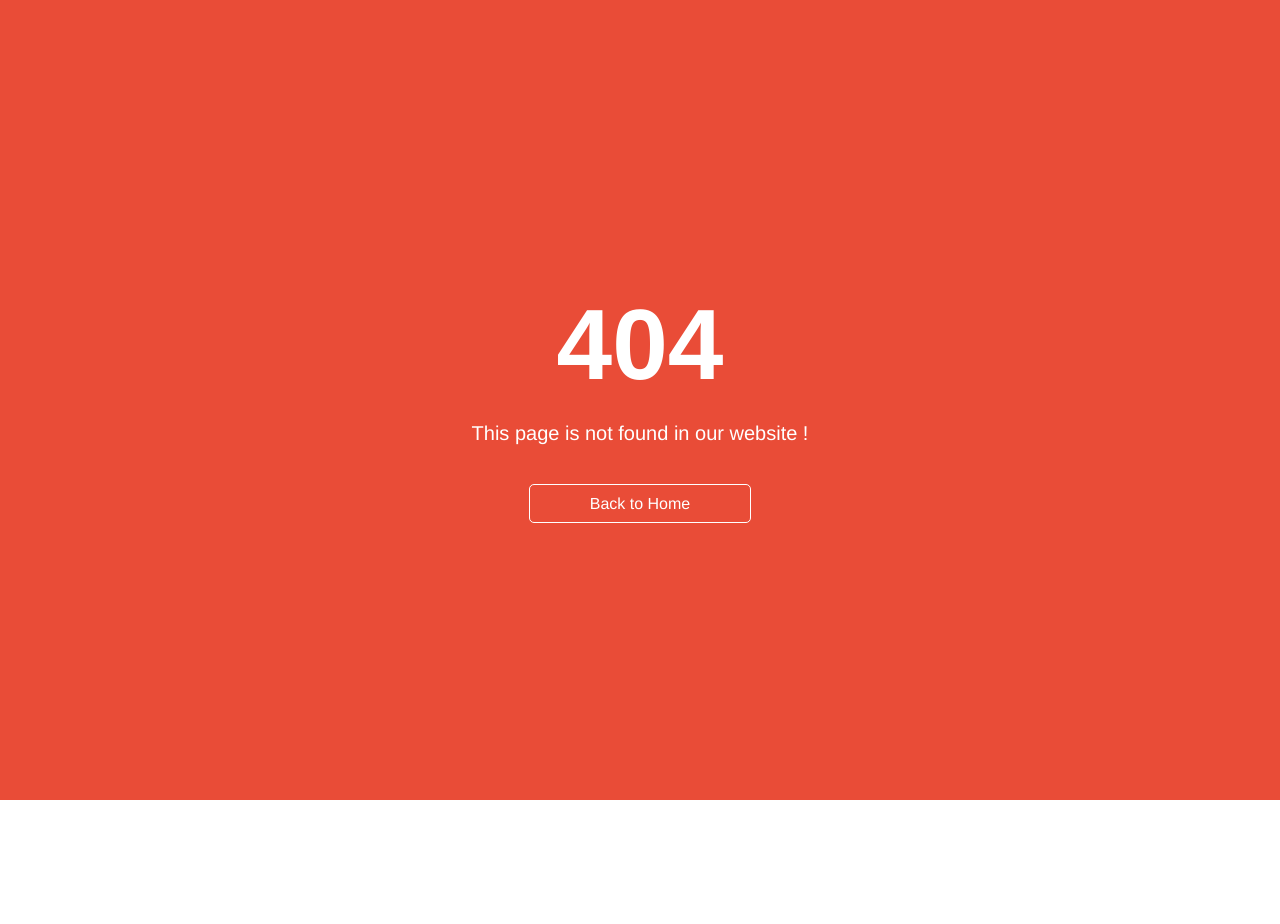
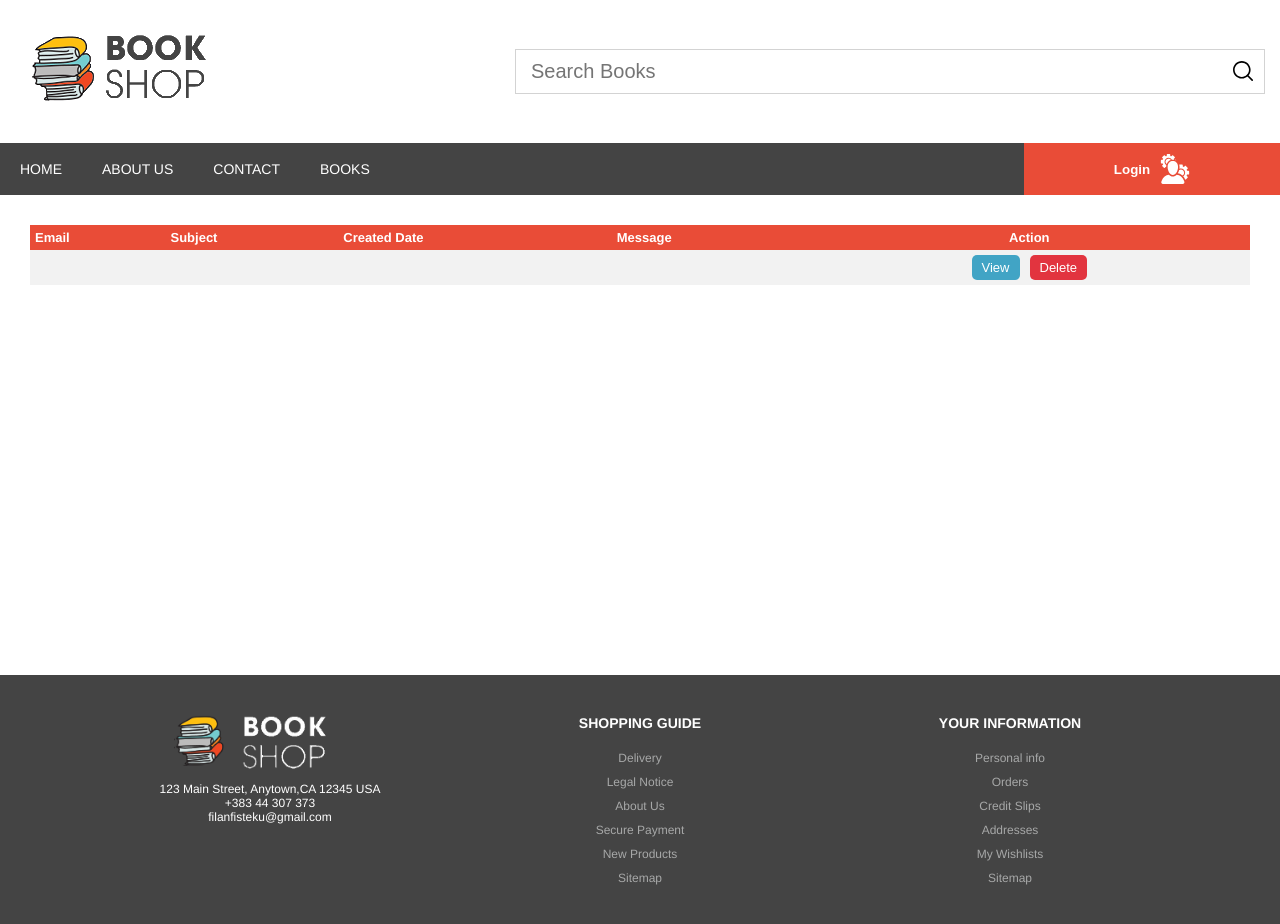
Before and after one commit to gk44739/ebook, a Vue app in the folder ebook/: page /ContactTable in a window 1280 px wide. Shown: the top 924 px of the page. Before the commit the page ends 800 px from the top, so only its background shows below. Built offline with nearby package versions, Linux system fonts and the light colour scheme.

Commit message:
Contact Table

```diff
--- /dev/null
+++ b/ebook/src/components/ContactTable.vue
@@ -0,0 +1,75 @@
+<template>
+    <div class="tabela-forma">
+        <table id="tabelaLibri" class="tabelaUser">
+            <tr>
+                <th>Email</th>
+                <th>Subject</th>
+                <th>Created Date</th>
+                <th>Message</th>
+                <th colspan="2">Action</th>
+            </tr>
+            <tr>
+                <td></td>
+                <td></td>
+                <td></td>
+                <td></td>
+                <td>
+                    <a>View</a>
+                    <a>Delete</a>
+                </td>
+            </tr>
+        </table>
+    </div>
+</template>
+
+<style scoped>
+    .tabela-forma{
+        width: 100%;
+        overflow: auto;
+        height: 450px;
+        margin-top: 30px;
+        padding: 0 15px;
+
+    }
+
+    .tabelaUser{
+        border-collapse: collapse;
+        width: 100%;
+        font-size: 13px;
+        text-align: left;
+    }
+
+     th{
+        background-color: #e94c37;
+        color: white;
+        padding: 5px;
+    }
+    td{
+        padding: 10px;
+        font-family: Arial;
+    }
+
+    td a{
+        text-decoration: none;
+        background-color: #e2343f;
+        font-size: 13px;
+        padding: 5px 10px;
+        margin: 0 5px;
+        color: white;
+        border-radius: 5px;
+    }
+    td a:hover{
+        cursor: pointer;
+    }
+    th:last-child,
+    td:last-child{
+        text-align: center;
+    }
+    td a:nth-child(1){
+        background-color: #41a4c5;
+    }
+
+    tr:nth-child(even) {
+        background-color: #f2f2f2;
+    }
+</style>
--- a/ebook/src/components/Navigation.vue
+++ b/ebook/src/components/Navigation.vue
@@ -10,6 +10,7 @@
                         <li @click="closeNavHandler()"><router-link to="/AllBooks" exact>BOOKS</router-link></li>
                         <li v-if="loggedIn === 'true'" @click="closeNavHandler()"><router-link to="/libriAdmin" exact>LIBRI ADMIN</router-link></li>
                         <li v-if="loggedIn === 'true'" @click="closeNavHandler()"><router-link to="/AboutAdmin" exact>ABOUT ADMIN</router-link></li>
+                        <li v-if="loggedIn === 'true'" @click="closeNavHandler()"><router-link to="/ContactTable" exact>CONTACT TABLE</router-link></li>
                     </ul>
                 </div>
 
--- /dev/null
+++ b/ebook/src/pages/ContactAdmin.vue
@@ -0,0 +1,20 @@
+<template>
+     <div class="main">
+        <div class="right-side">
+            <!-- tablebook -->
+            <ContactTable />
+
+        </div>
+    </div>
+</template>
+
+<script>
+import ContactTable from "../components/ContactTable"
+
+export default{
+    name:"ContactAdmin",
+    components:{
+        ContactTable
+    },
+}
+</script>
--- a/ebook/src/routers/routes.js
+++ b/ebook/src/routers/routes.js
@@ -7,6 +7,7 @@ import libriAdmin from "../pages/libriAdmin";
 import AboutAdmin from "../pages/AboutAdmin";
 import AllBooks from "../pages/AllBooks";
 import BookDetails from "../pages/BookDetails";
+import ContactAdmin from "../pages/ContactAdmin";
 
 export const routes=[
     {path:"/",component:Home},
@@ -17,6 +18,6 @@ export const routes=[
     {path:"/libriAdmin",component:libriAdmin},
     {path:"/AboutAdmin",component:AboutAdmin},
     {path:"/AllBooks",component:AllBooks},
-    {path:"/BookDetails/:titulli",component:BookDetails}
-
+    {path:"/BookDetails/:titulli",component:BookDetails},
+    {path:"/ContactTable",component:ContactAdmin}
 ]
```
